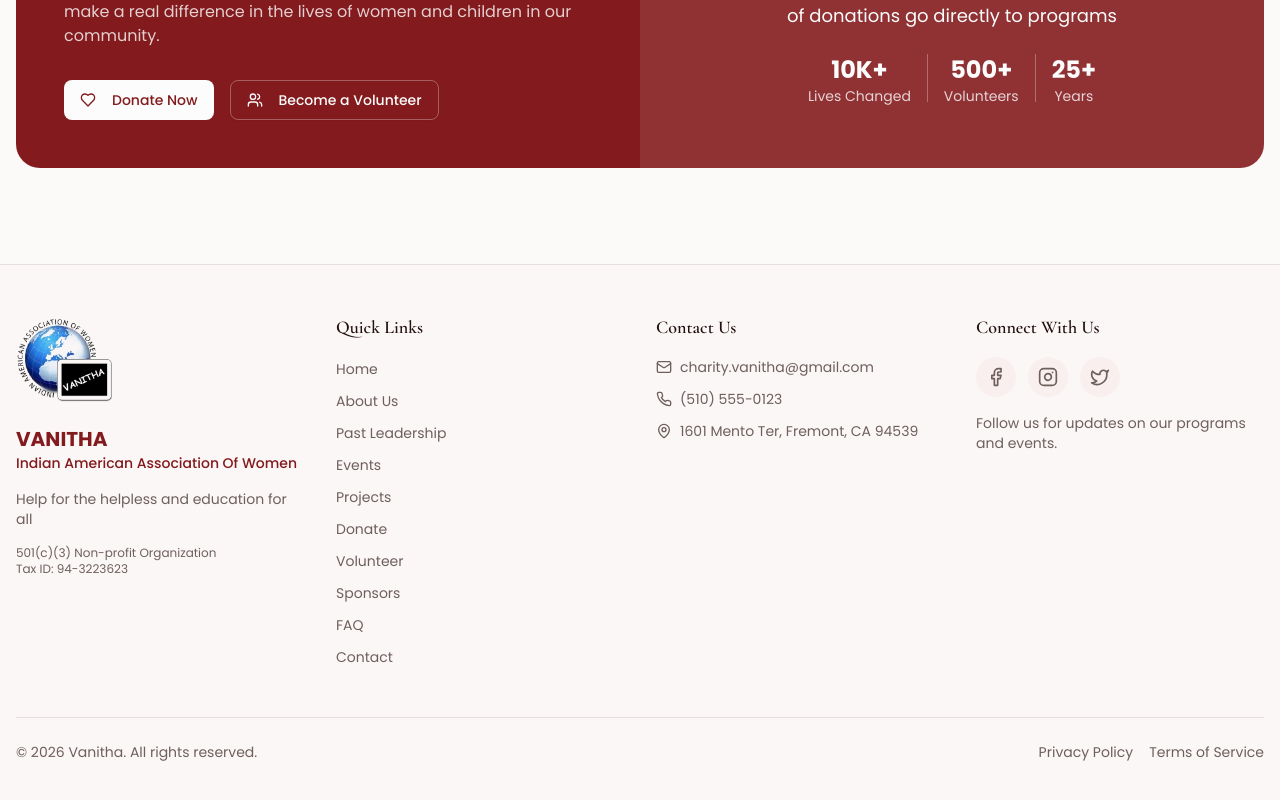
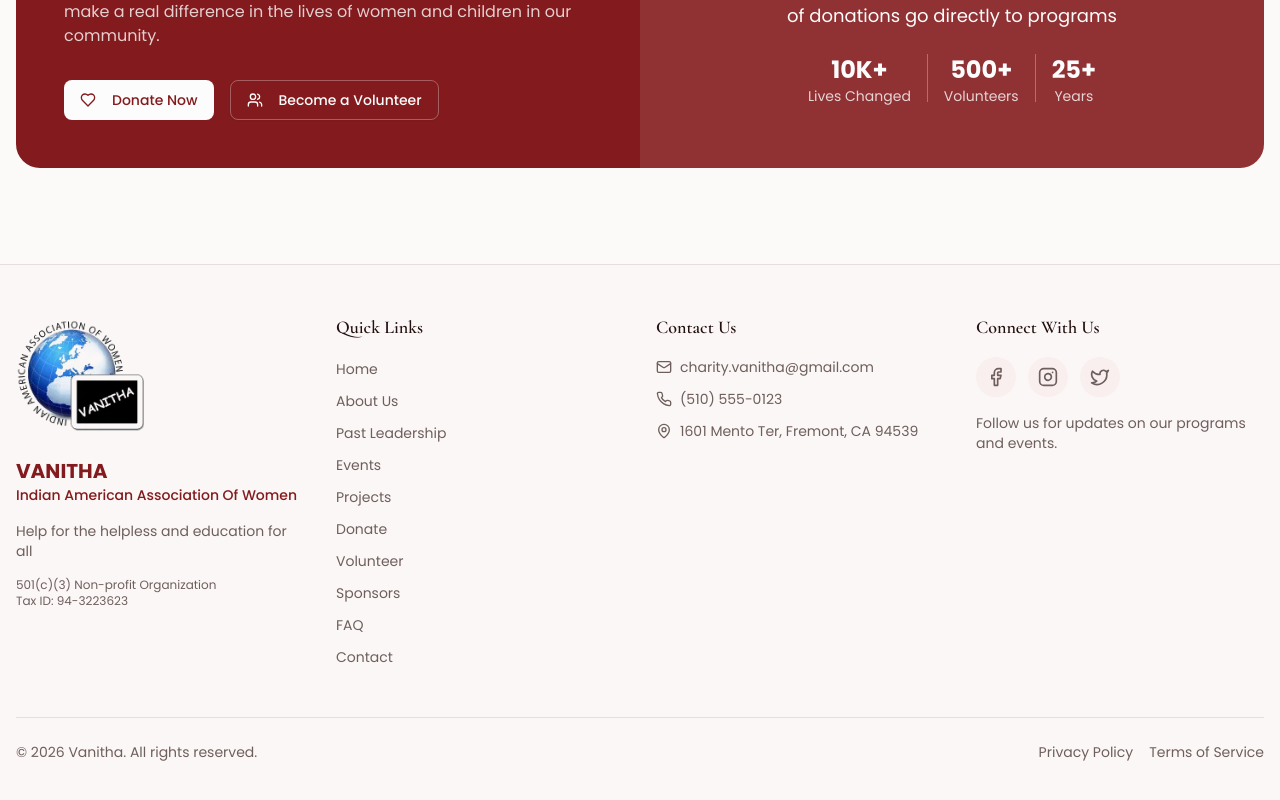
Before and after one commit to deepakkamboj/vanitha-site, a Next.js app: page /vanitha-site/ in a window 1280 px wide. Shown: the part 3079-3879 px from the top of the page. Built offline with nearby package versions, Linux system fonts and the light colour scheme.

Commit message:
feat: increase footer logo to h-32
Co-Authored-By: Claude Sonnet 4.6 <noreply@anthropic.com>

```diff
--- a/components/layout/footer.tsx
+++ b/components/layout/footer.tsx
@@ -14,9 +14,9 @@ export function Footer() {
           <Image
             src="/vanitha-site/images/logo.png"
             alt="Vanitha - Indian American Association of Women"
-            width={240}
-            height={100}
-            className="h-24 w-auto object-contain"
+            width={320}
+            height={128}
+            className="h-32 w-auto object-contain"
             priority
           />
             </Link>
```
